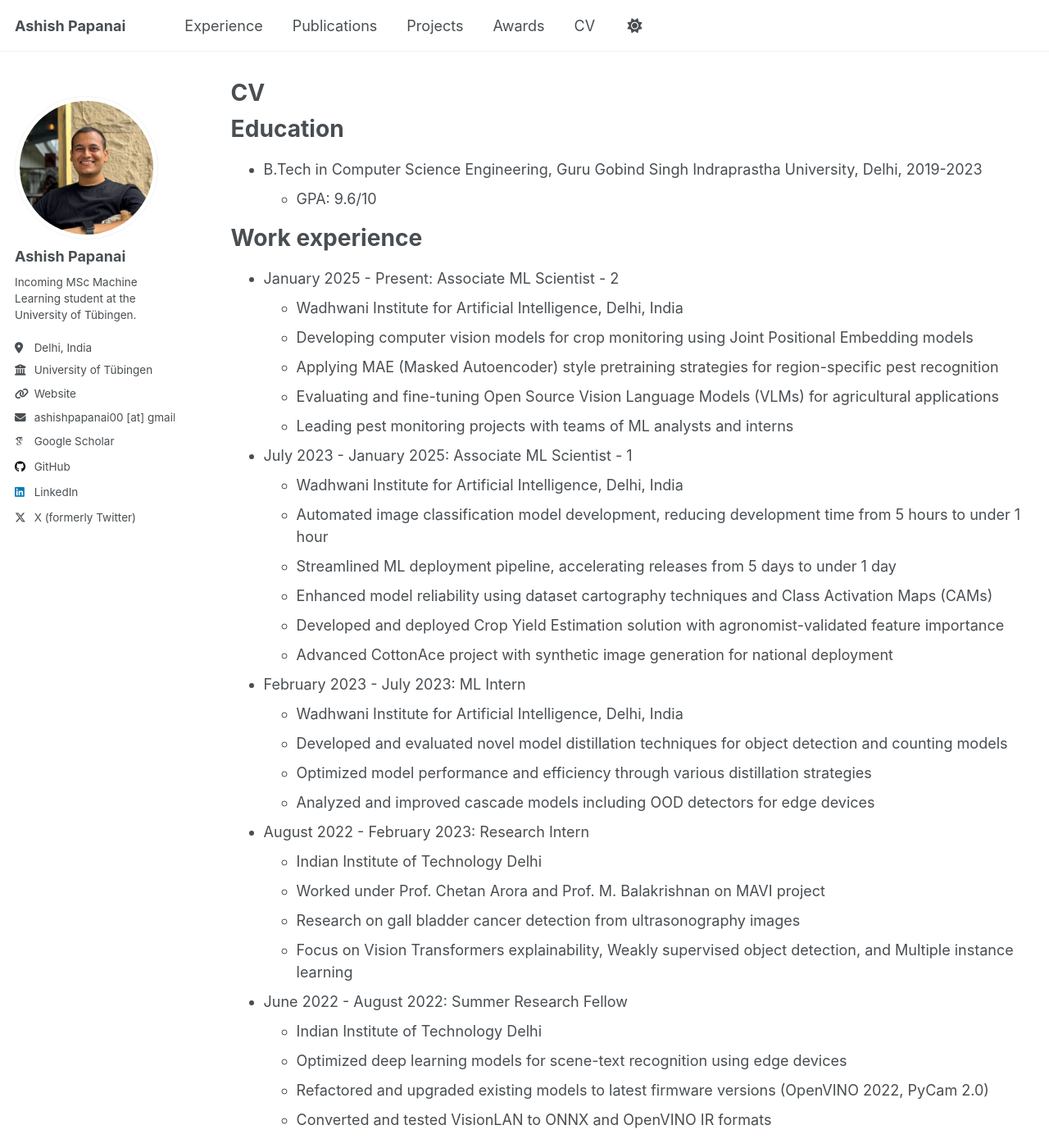
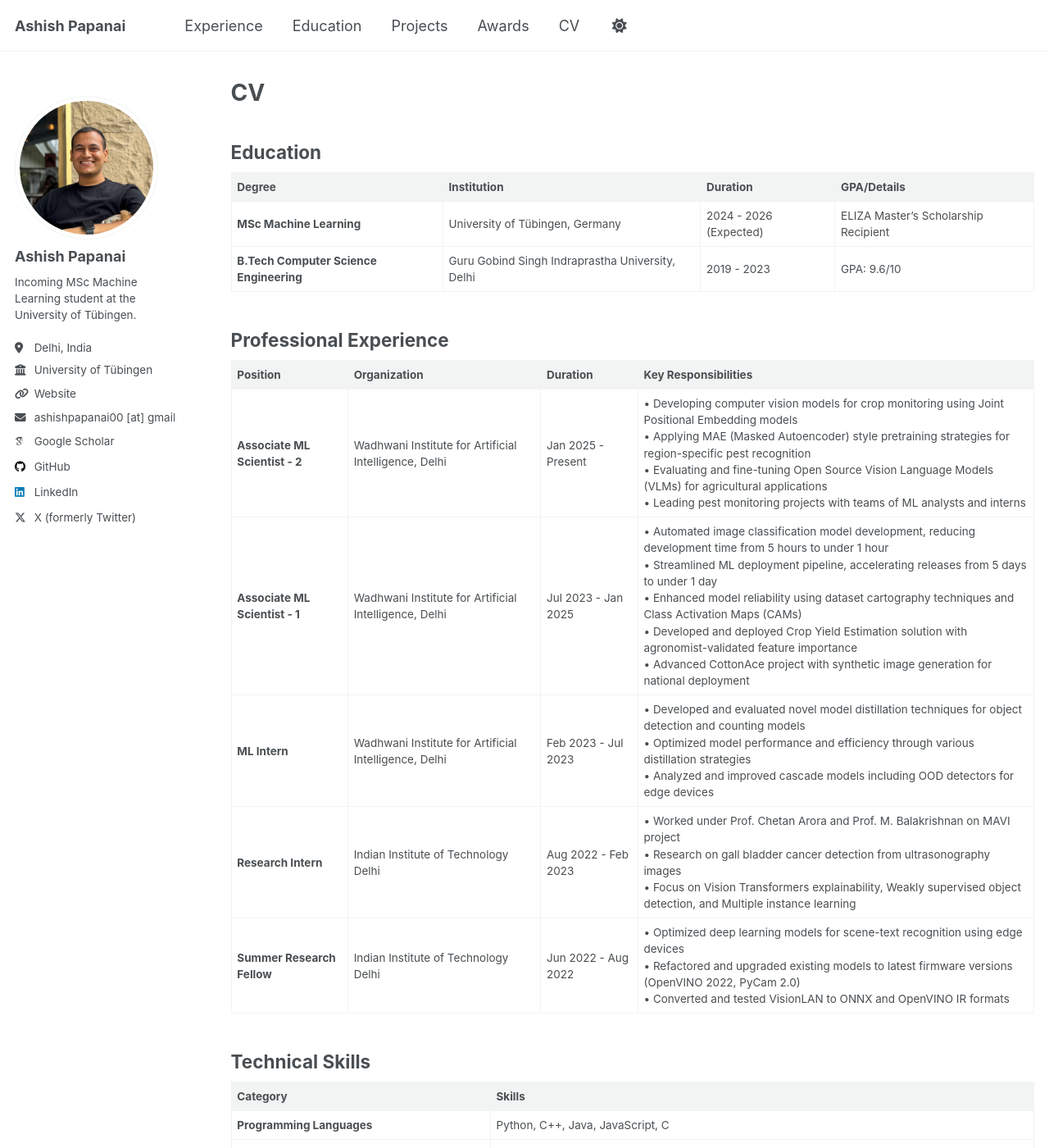
Before and after one commit to ashishpapanai/ashishpapanai.github.io, a Jekyll site: the page built from _pages/cv.md, in a window 1280 px wide and 1400 px high. Shown: the whole window at 82% size. Built offline with Jekyll 4.4.1, drawn with Linux system fonts in a browser that asks for light colours; some web fonts are replaced; some of the changed text lies outside the part shown.

```diff
--- a/_data/navigation.yml
+++ b/_data/navigation.yml
@@ -11,8 +11,8 @@ main:
   - title: "Experience"
     url: /experience/
 
-  - title: "Publications"
-    url: /publications/
+  - title: "Education"
+    url: /education/
 
   - title: "Projects"
     url: /projects/
--- a/_pages/cv.md
+++ b/_pages/cv.md
@@ -9,70 +9,53 @@ redirect_from:
 
 {% include base_path %}
 
-Education
-======
-* B.Tech in Computer Science Engineering, Guru Gobind Singh Indraprastha University, Delhi, 2019-2023
-  * GPA: 9.6/10
+## Education
 
-Work experience
-======
-* January 2025 - Present: Associate ML Scientist - 2
-  * Wadhwani Institute for Artificial Intelligence, Delhi, India
-  * Developing computer vision models for crop monitoring using Joint Positional Embedding models
-  * Applying MAE (Masked Autoencoder) style pretraining strategies for region-specific pest recognition
-  * Evaluating and fine-tuning Open Source Vision Language Models (VLMs) for agricultural applications
-  * Leading pest monitoring projects with teams of ML analysts and interns
+| Degree | Institution | Duration | GPA/Details |
+|--------|-------------|----------|-------------|
+| **MSc Machine Learning** | University of Tübingen, Germany | 2024 - 2026 (Expected) | ELIZA Master's Scholarship Recipient |
+| **B.Tech Computer Science Engineering** | Guru Gobind Singh Indraprastha University, Delhi | 2019 - 2023 | GPA: 9.6/10 |
 
-* July 2023 - January 2025: Associate ML Scientist - 1
-  * Wadhwani Institute for Artificial Intelligence, Delhi, India
-  * Automated image classification model development, reducing development time from 5 hours to under 1 hour
-  * Streamlined ML deployment pipeline, accelerating releases from 5 days to under 1 day
-  * Enhanced model reliability using dataset cartography techniques and Class Activation Maps (CAMs)
-  * Developed and deployed Crop Yield Estimation solution with agronomist-validated feature importance
-  * Advanced CottonAce project with synthetic image generation for national deployment
+## Professional Experience
 
-* February 2023 - July 2023: ML Intern
-  * Wadhwani Institute for Artificial Intelligence, Delhi, India
-  * Developed and evaluated novel model distillation techniques for object detection and counting models
-  * Optimized model performance and efficiency through various distillation strategies
-  * Analyzed and improved cascade models including OOD detectors for edge devices
+| Position | Organization | Duration | Key Responsibilities |
+|----------|--------------|----------|---------------------|
+| **Associate ML Scientist - 2** | Wadhwani Institute for Artificial Intelligence, Delhi | Jan 2025 - Present | • Developing computer vision models for crop monitoring using Joint Positional Embedding models<br>• Applying MAE (Masked Autoencoder) style pretraining strategies for region-specific pest recognition<br>• Evaluating and fine-tuning Open Source Vision Language Models (VLMs) for agricultural applications<br>• Leading pest monitoring projects with teams of ML analysts and interns |
+| **Associate ML Scientist - 1** | Wadhwani Institute for Artificial Intelligence, Delhi | Jul 2023 - Jan 2025 | • Automated image classification model development, reducing development time from 5 hours to under 1 hour<br>• Streamlined ML deployment pipeline, accelerating releases from 5 days to under 1 day<br>• Enhanced model reliability using dataset cartography techniques and Class Activation Maps (CAMs)<br>• Developed and deployed Crop Yield Estimation solution with agronomist-validated feature importance<br>• Advanced CottonAce project with synthetic image generation for national deployment |
+| **ML Intern** | Wadhwani Institute for Artificial Intelligence, Delhi | Feb 2023 - Jul 2023 | • Developed and evaluated novel model distillation techniques for object detection and counting models<br>• Optimized model performance and efficiency through various distillation strategies<br>• Analyzed and improved cascade models including OOD detectors for edge devices |
+| **Research Intern** | Indian Institute of Technology Delhi | Aug 2022 - Feb 2023 | • Worked under Prof. Chetan Arora and Prof. M. Balakrishnan on MAVI project<br>• Research on gall bladder cancer detection from ultrasonography images<br>• Focus on Vision Transformers explainability, Weakly supervised object detection, and Multiple instance learning |
+| **Summer Research Fellow** | Indian Institute of Technology Delhi | Jun 2022 - Aug 2022 | • Optimized deep learning models for scene-text recognition using edge devices<br>• Refactored and upgraded existing models to latest firmware versions (OpenVINO 2022, PyCam 2.0)<br>• Converted and tested VisionLAN to ONNX and OpenVINO IR formats |
 
-* August 2022 - February 2023: Research Intern
-  * Indian Institute of Technology Delhi
-  * Worked under Prof. Chetan Arora and Prof. M. Balakrishnan on MAVI project
-  * Research on gall bladder cancer detection from ultrasonography images
-  * Focus on Vision Transformers explainability, Weakly supervised object detection, and Multiple instance learning
+## Technical Skills
 
-* June 2022 - August 2022: Summer Research Fellow
-  * Indian Institute of Technology Delhi
-  * Optimized deep learning models for scene-text recognition using edge devices
-  * Refactored and upgraded existing models to latest firmware versions (OpenVINO 2022, PyCam 2.0)
-  * Converted and tested VisionLAN to ONNX and OpenVINO IR formats
+| Category | Skills |
+|----------|--------|
+| **Programming Languages** | Python, C++, Java, JavaScript, C |
+| **Machine Learning & Deep Learning** | PyTorch, TensorFlow, Keras, TensorFlow.js |
+| **Computer Vision** | OpenCV, YOLO, Object Detection, Image Classification |
+| **Web Technologies** | Flask, HTML/CSS, Git, AWS, GCP, Azure |
+| **Databases** | MySQL, PostgreSQL, LaTeX, Scikit Learn |
+| **Specialized Areas** | Agricultural AI, Medical Image Analysis, Edge Computing, Model Explainability |
 
-Skills
-======
-* **Programming Languages**: Python, C++, Java, JavaScript, C
-* **Machine Learning & Deep Learning**: PyTorch, TensorFlow, Keras, TensorFlow.js
-* **Computer Vision**: OpenCV, YOLO, Object Detection, Image Classification
-* **Web Technologies**: Flask, HTML/CSS, Git, AWS, GCP, Azure
-* **Databases**: MySQL, PostgreSQL, LaTeX, Scikit Learn
-* **Specialized Areas**: Agricultural AI, Medical Image Analysis, Edge Computing, Model Explainability
+## Awards and Honors
 
-Publications
-======
-  <ul>{% for post in site.publications reversed %}
-    {% include archive-single-cv.html %}
-  {% endfor %}</ul>
+| Year | Award | Organization |
+|------|-------|--------------|
+| 2023 | Finalist, Singapore India Hackathon 2023 | Nanyang Technological University and Ministry of Education India |
+| 2022 | Winner, UNESCO India Africa Hackathon 2022 | Ministry of Education of India |
+| 2022 | Winner, Smart India Hackathon 2022 (Software Edition) | Ministry of Education of India |
+| 2022 | Selected as UG Summer Research Fellow | IIT Delhi |
 
-Awards and Honors
-======
-* **2023**: Finalist, Singapore India Hackathon 2023 [Nanyang Technological University and Ministry of Education India]
-* **2022**: Winner, UNESCO India Africa Hackathon 2022 [Ministry of Education of India]
-* **2022**: Winner, Smart India Hackathon 2022 (Software Edition) [Ministry of Education of India]
-* **2022**: Selected as UG Summer Research Fellow @ IIT Delhi
+## Service and Leadership
 
-Service and leadership
-======
-* Project lead for pest monitoring at Wadhwani Institute for Artificial Intelligence
-* Led teams of ML analysts and interns in agricultural AI projects
-* Contributed to national deployment of CottonAce project within Ministry of Agriculture and Farmers Welfare's National Pest Surveillance System
+| Role | Organization | Duration | Description |
+|------|--------------|----------|-------------|
+| **Project Lead** | Wadhwani Institute for Artificial Intelligence | 2023 - Present | Led teams of ML analysts and interns in agricultural AI projects |
+| **National Deployment Contributor** | Ministry of Agriculture and Farmers Welfare | 2023 - 2024 | Contributed to national deployment of CottonAce project within National Pest Surveillance System |
+
+## Academic Links
+
+- **[University of Tübingen MSc Machine Learning Program](https://uni-tuebingen.de/en/study/finding-a-course/degree-programs-available/detail/course/machine-learning-master/)**
+- **[Guru Gobind Singh Indraprastha University](https://www.ipu.ac.in/)**
+- **[IIT Delhi](https://home.iitd.ac.in/)**
+- **[Wadhwani Institute for Artificial Intelligence](https://www.wadhwaniai.org/)**
```
Also changed, not shown: _pages/about.md (+2 -2 lines), _pages/education.md (added, +72 -0 lines), _pages/experience.md (+7 -0 lines).
